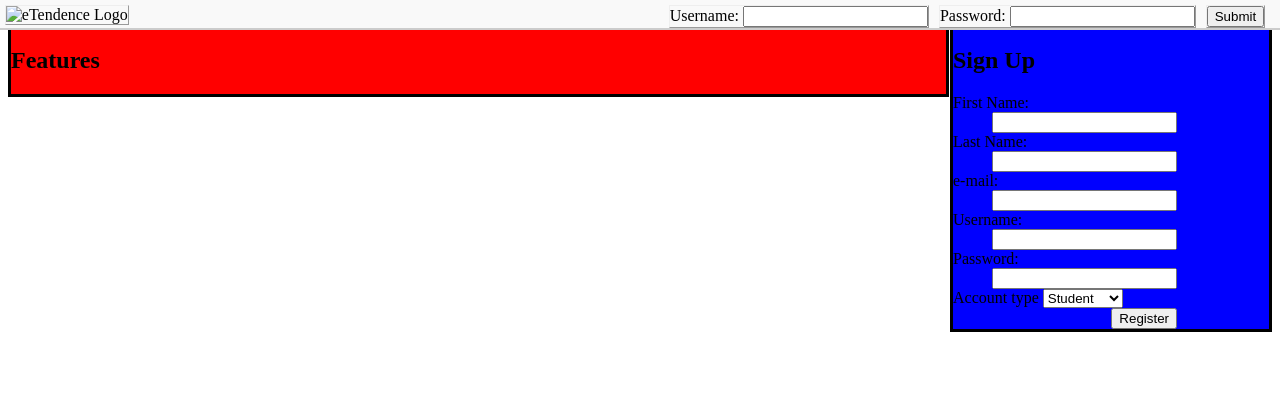
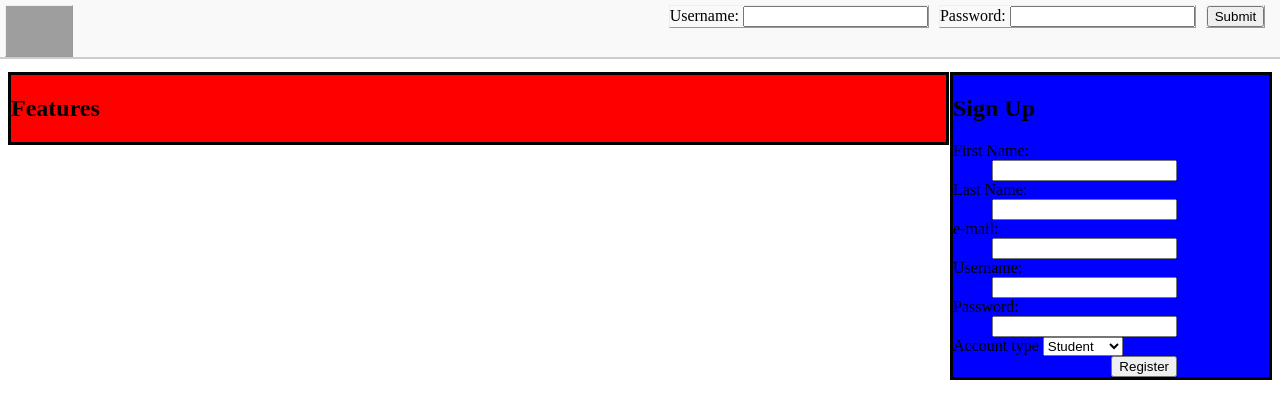
Before and after one commit to eTendance/main, a PHP site: page /etendence.html in a window 1280 px wide. Shown: the top 419 px of the page. Run offline with PHP 8.4, Linux system fonts and the light colour scheme; grey boxes are pictures that could not be loaded.

Commit message:
Updated pages so includes Logo

```diff
--- a/preliminary-GUI-pages/eTendence-student.html
+++ b/preliminary-GUI-pages/eTendence-student.html
@@ -8,7 +8,7 @@
 	<body>
 		<nav>
 			<ul>
-				<img src="" alt="eTendence Logo" id="logoPlacement"/>
+				<img src="../Design Docs and Resources/eTendance-Logo.png" alt="eTendence Logo" id="logoPlacement" height="50px"/>
 				<li><form action="" method=""><input type="submit" value="Logout"/></form></li>
 				<li><span id="studName">Student Name</span></li>
 			</ul>
--- a/preliminary-GUI-pages/eTendenceProfessor.css
+++ b/preliminary-GUI-pages/eTendenceProfessor.css
@@ -36,7 +36,7 @@ nav li a
 }
 body
 {
-	padding-top: 1em;
+	padding-top: 4em;
 	background-color:red;
 }
 body div h2
--- a/preliminary-GUI-pages/eTendenceStudent.css
+++ b/preliminary-GUI-pages/eTendenceStudent.css
@@ -38,7 +38,7 @@ nav li a
 body
 {
 	background-color:blue;
-	padding-top: 1em;
+	padding-top: 4em;
 }
 #add
 {
--- a/preliminary-GUI-pages/etendence-professor.html
+++ b/preliminary-GUI-pages/etendence-professor.html
@@ -8,7 +8,7 @@
 	<body>
 		<nav>
 			<ul>
-				<img src="" alt="eTendence Logo" id="logoPlacement"/>
+				<img src="../Design Docs and Resources/eTendance-Logo.png" alt="eTendence Logo" id="logoPlacement" height="50px"/>
 				<li><form action="" method=""><input type="submit" value="Logout"/></form></li>
 				<li><span id="profName">Professor Name</span></li>
 			</ul>
--- a/preliminary-GUI-pages/etendence.html
+++ b/preliminary-GUI-pages/etendence.html
@@ -8,7 +8,7 @@
 	<body>
 		<nav>
 			<ul>
-				<img src="" alt="eTendence Logo" id="logoPlacement" />
+				<img src="../Design Docs and Resources/eTendance-Logo.png" alt="eTendence Logo" id="logoPlacement" height="50px" />
 				<form action="../web-src/login.php" method="get">
 
 				<li>
--- a/preliminary-GUI-pages/etendenceFront.css
+++ b/preliminary-GUI-pages/etendenceFront.css
@@ -34,7 +34,7 @@ nav li
 }
 body
 {
-	padding-top: 1em;
+	padding-top: 4em;
 }
 #features
 {
```
